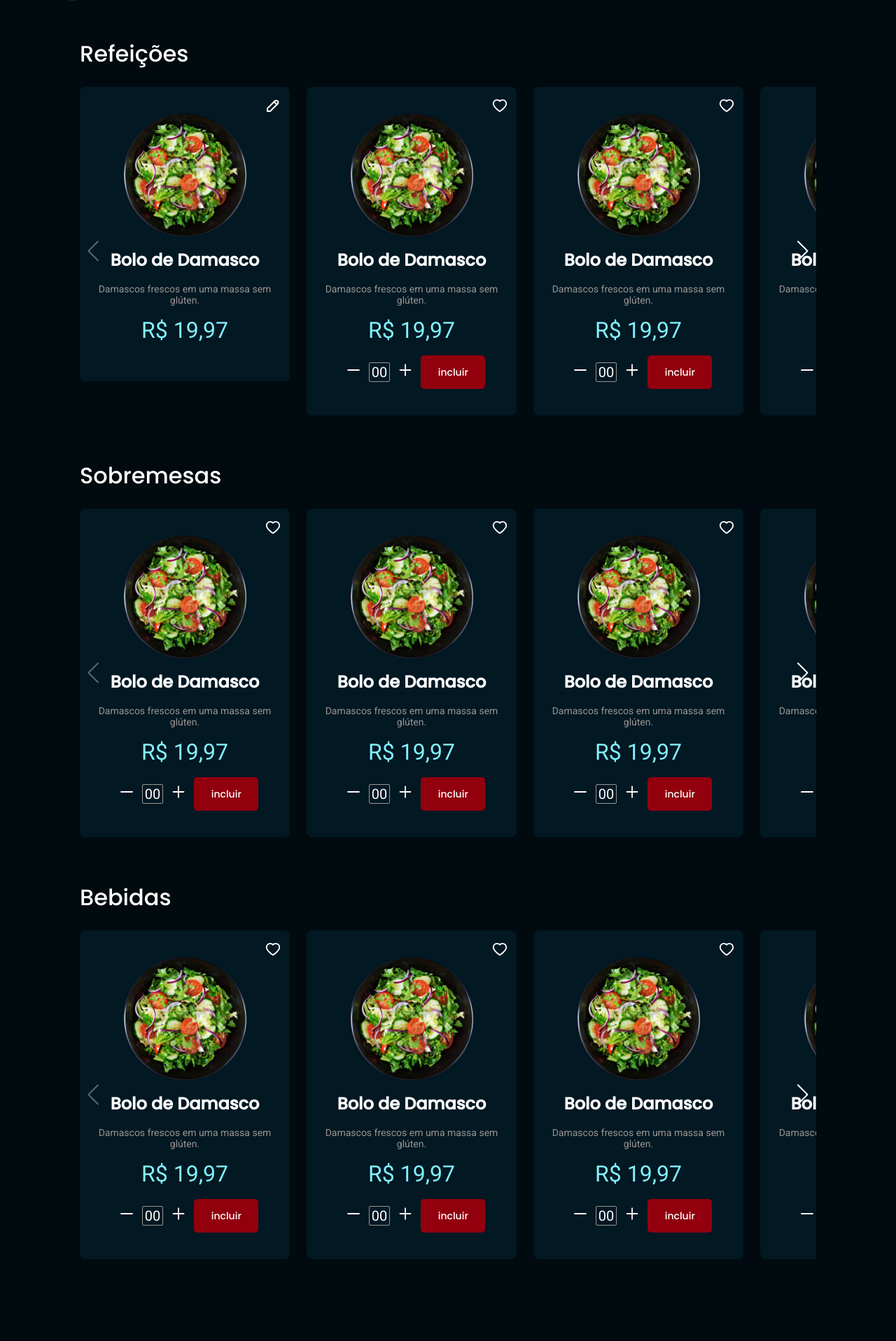
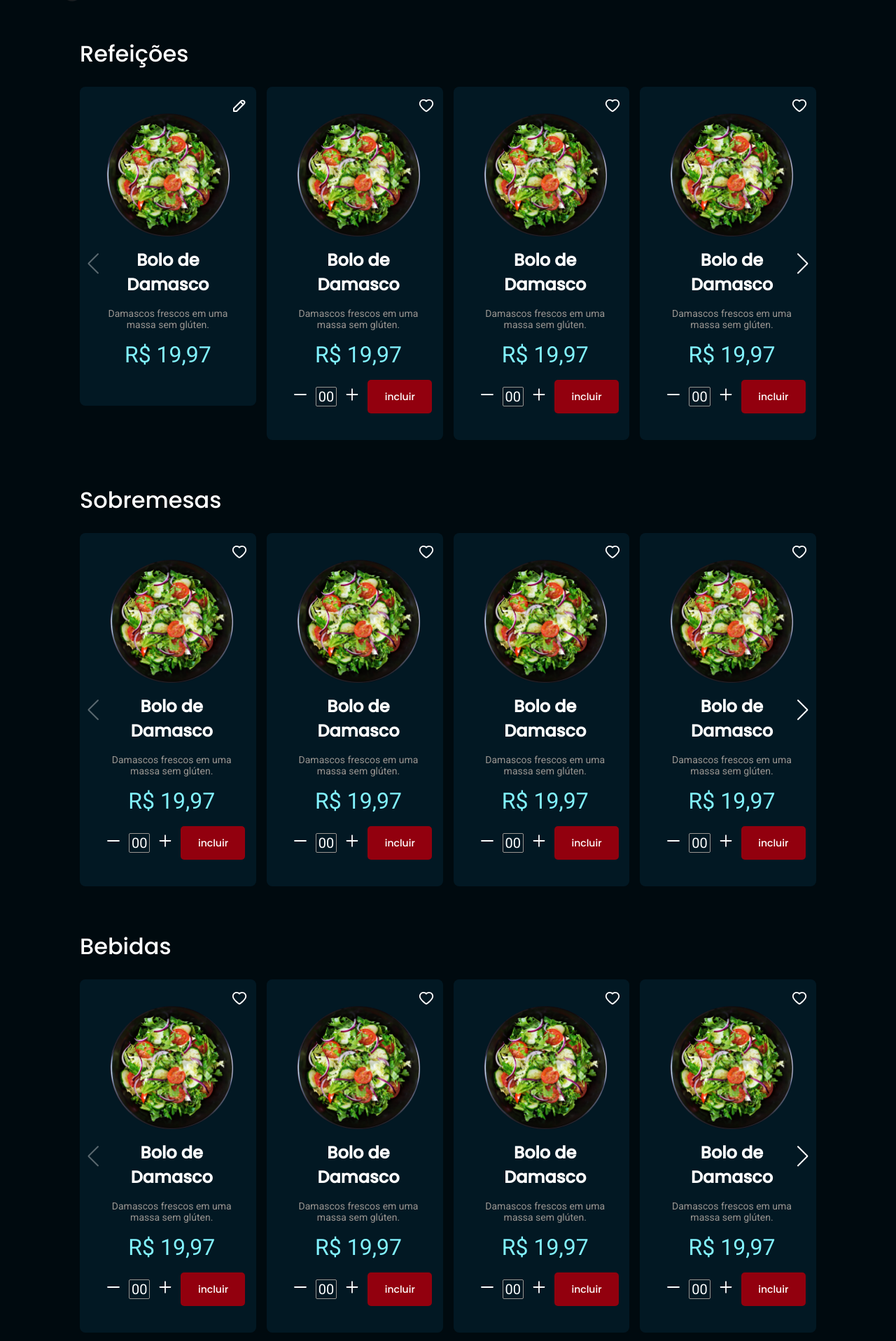
Before and after one commit to renyzeraa/foodexplorer-frontend, a React (Vite) app in the folder web/: page / in a window 1280 px wide. Shown: the part 483-2400 px from the top of the page at 70% size. Built offline with nearby package versions, Linux system fonts and the light colour scheme.

Commit message:
fix cards and swiper slider

```diff
--- a/web/src/components/Card/style.js
+++ b/web/src/components/Card/style.js
@@ -1,7 +1,7 @@
 import styled from 'styled-components'
 
 export const Container = styled.div`
-    width: 300px;
+    /* width: 300px; */
     background: ${({ theme }) => theme.COLORS.BACKGROUND_CARD};
     border-radius: 8px;
     position: relative;
--- a/web/src/components/Header/index.jsx
+++ b/web/src/components/Header/index.jsx
@@ -2,9 +2,8 @@ import { Container } from './style'
 import logo from '../../assets/logo.svg'
 import { Input } from '../Input'
 import { Button } from '../Button'
-import { BiSearch, BiReceipt } from 'react-icons/bi'
+import { BiSearch } from 'react-icons/bi'
 import { GoSignOut } from 'react-icons/go'
-import { TiShoppingCart } from 'react-icons/ti'
 import { TbReceipt } from 'react-icons/tb'
 import { Link } from 'react-router-dom'
 
@@ -127,10 +126,13 @@ export function Header({ admin = false, ...rest }) {
                         <Link className="admin-links" to="/demand">
                             Pedidos
                         </Link>
+                        <Link to="/create">
                             <Button
                                 className="admin-links"
                                 title="Novo Prato"
                             ></Button>
+                        </Link>
+
                         <Link className="admin-links" to="/">
                             <GoSignOut />
                         </Link>
@@ -139,11 +141,14 @@ export function Header({ admin = false, ...rest }) {
                     <>
                         <Link to="/favorites">Meus Favoritos</Link>
                         <Link to="/demand">Histórico de pedidos</Link>
+                        <Link to="/demand">
                             <Button
                                 icon={TbReceipt}
                                 title="Pedidos"
                                 cont={3}
                             ></Button>
+                        </Link>
+
                         <Link className="signout" to="/">
                             <GoSignOut />
                         </Link>
--- a/web/src/pages/Home/index.jsx
+++ b/web/src/pages/Home/index.jsx
@@ -7,11 +7,34 @@ import { Swiper, SwiperSlide } from 'swiper/react'
 import 'swiper/css'
 import 'swiper/css/pagination'
 import 'swiper/css/navigation'
-import { Pagination, Navigation } from 'swiper'
+
+import React from 'react'
+import SwiperCore, { Navigation, Pagination } from 'swiper'
+import 'swiper/swiper-bundle.css'
+
+SwiperCore.use([Navigation, Pagination])
 
 import bolodamasco from '../../assets/pratos/molla.png'
 
 export function Home({ admin = true }) {
+    const breakpoints = {
+        // quando a largura da tela for menor ou igual a 640 pixels
+        550: {
+            slidesPerView: 2,
+            spaceBetween: 15
+        },
+        // quando a largura da tela for menor ou igual a 768 pixels
+        768: {
+            slidesPerView: 3,
+            spaceBetween: 15
+        },
+        // quando a largura da tela for maior que 768 pixels
+        1024: {
+            slidesPerView: 4,
+            spaceBetween: 15
+        }
+    }
+
     return (
         <Container>
             <Header />
@@ -30,15 +53,16 @@ export function Home({ admin = true }) {
                 </header>
                 <section className="content">
                     <h1>Refeições</h1>
-                    <div className="cards">
+                    <div className="cards-content">
                         <Swiper
-                            spaceBetween={40}
+                            spaceBetween={20}
                             className="mySwiper"
-                            slidesPerView={3}
+                            slidesPerView={1}
+                            breakpoints={breakpoints}
                             navigation={true}
                             modules={[Pagination, Navigation]}
                         >
-                            <SwiperSlide className="card">
+                            <SwiperSlide>
                                 <Card
                                     title="Bolo de Damasco"
                                     description="Damascos frescos em uma massa sem glúten."
@@ -47,7 +71,7 @@ export function Home({ admin = true }) {
                                     isAdmin={admin}
                                 ></Card>
                             </SwiperSlide>
-                            <SwiperSlide className="card">
+                            <SwiperSlide>
                                 <Card
                                     title="Bolo de Damasco"
                                     description="Damascos frescos em uma massa sem glúten."
@@ -85,6 +109,7 @@ export function Home({ admin = true }) {
                                     description="Damascos frescos em uma massa sem glúten."
                                     price="19,97"
                                     img={bolodamasco}
+                                    isAdmin={admin}
                                 ></Card>
                             </SwiperSlide>
                         </Swiper>
@@ -94,13 +119,14 @@ export function Home({ admin = true }) {
                     <h1>Sobremesas</h1>
                     <div className="cards">
                         <Swiper
-                            spaceBetween={40}
+                            spaceBetween={20}
                             className="mySwiper"
-                            slidesPerView={3}
+                            slidesPerView={1}
+                            breakpoints={breakpoints}
                             navigation={true}
                             modules={[Pagination, Navigation]}
                         >
-                            <SwiperSlide className="card">
+                            <SwiperSlide>
                                 <Card
                                     title="Bolo de Damasco"
                                     description="Damascos frescos em uma massa sem glúten."
@@ -147,13 +173,14 @@ export function Home({ admin = true }) {
                     <h1>Bebidas</h1>
                     <div className="cards">
                         <Swiper
-                            spaceBetween={40}
+                            spaceBetween={20}
                             className="mySwiper"
-                            slidesPerView={3}
+                            slidesPerView={1}
+                            breakpoints={breakpoints}
                             navigation={true}
                             modules={[Pagination, Navigation]}
                         >
-                            <SwiperSlide className="card">
+                            <SwiperSlide>
                                 <Card
                                     title="Bolo de Damasco"
                                     description="Damascos frescos em uma massa sem glúten."
--- a/web/src/pages/Home/style.js
+++ b/web/src/pages/Home/style.js
@@ -52,16 +52,6 @@ export const Container = styled.div`
                 font-weight: 500;
                 font-size: 32px;
                 margin-bottom: 23px;
-            }
-
-            .cards {
-                .swiper {
-                    .swiper-wrapper {
-                        .swiper-slide {
-                            margin-right: 0px !important;
-                        }
-                    }
-                }
             }
         }
 
```
Lines whose indentation alone changed are shown as unchanged.
